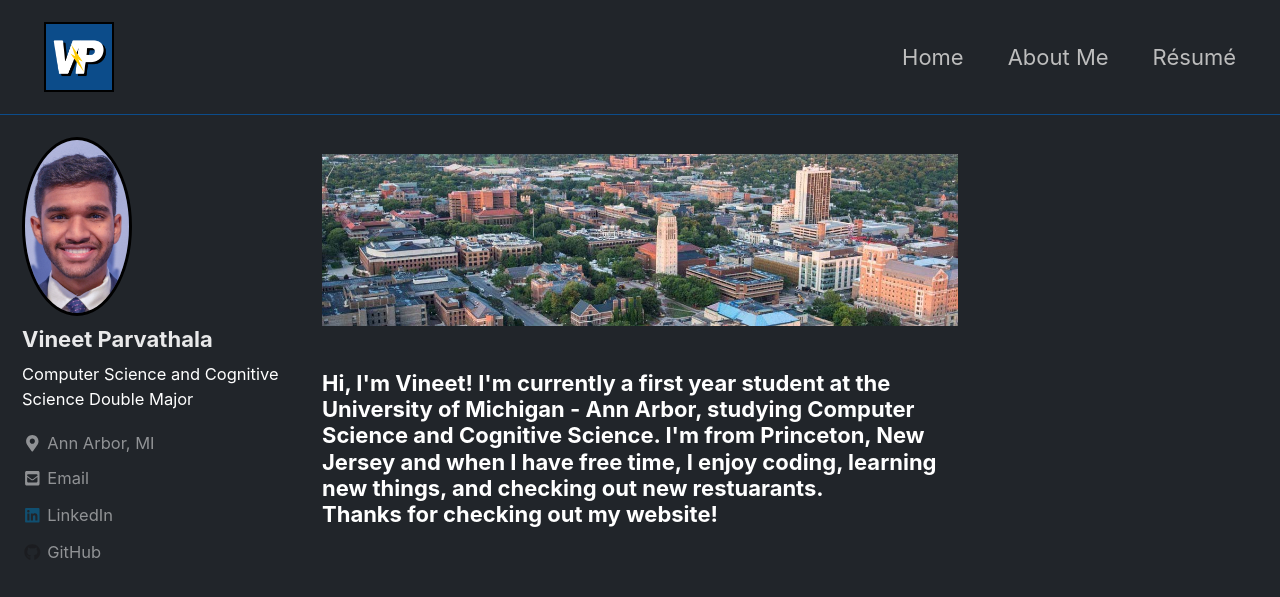
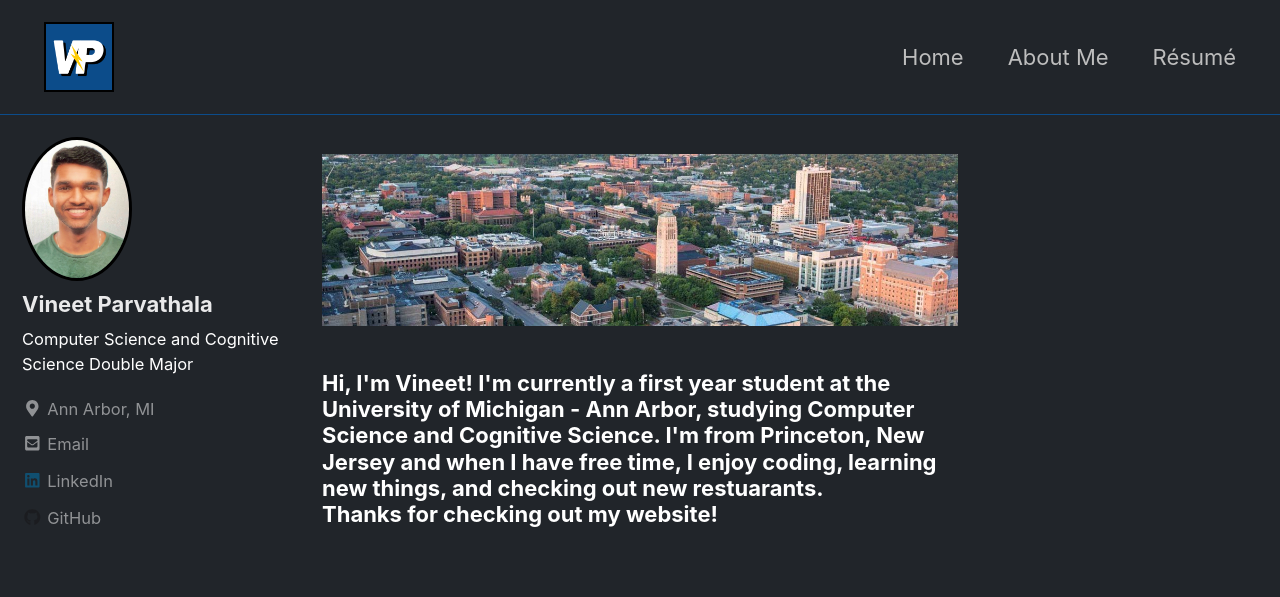
Before and after one commit to vparv/vparv.github.io, a Jekyll site: the page built from index.html, in a window 1280 px wide and 900 px high. Shown: the top 597 px of the window. Built offline with Jekyll 4.4.1, drawn with Linux system fonts in a browser that asks for light colours; cached includes are drawn as plain includes; nearby versions of some CDN libraries; library files that are not in the unit come from our copies; the list of posts is cut into pages by our own code.

Commit message:
updated profile pic

```diff
--- a/_config.yml
+++ b/_config.yml
@@ -105,7 +105,7 @@
 # Site Author
 author:
   name             : "Vineet Parvathala"
-  avatar           : "/images/profile.jpg" # path of avatar image, e.g. "/assets/images/bio-photo.jpg"
+  avatar           : "/images/pic.jpg" # path of avatar image, e.g. "/assets/images/bio-photo.jpg"
   bio              : "Computer Science and Cognitive Science Double Major"
   location         : "Ann Arbor, MI"
   email            : "vparv@umich.edu"
```
